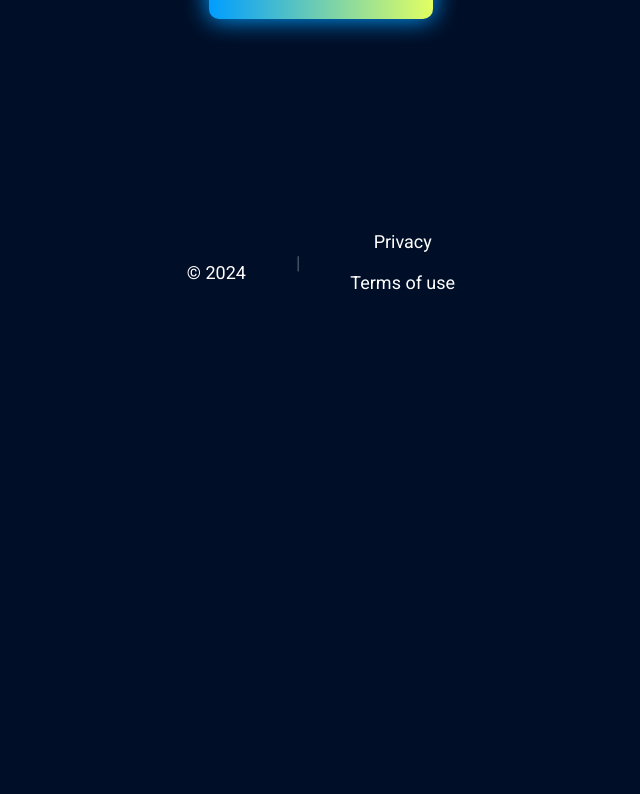
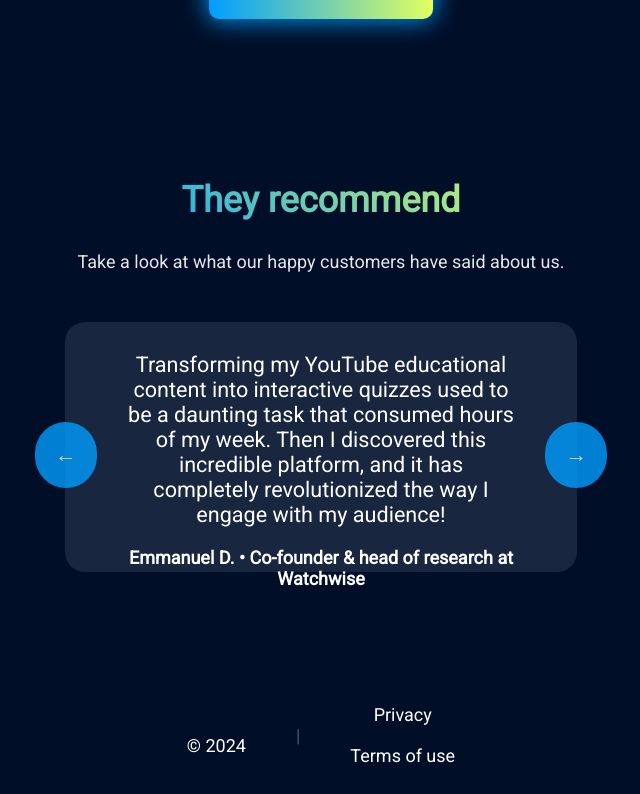
Before and after one commit to Dichiara25/Sola, a Next.js app: page / in a window 1280 px wide. Shown: the part 3361-4155 px from the top of the page, without its empty margins (319-959 px from the left). Before the commit the page ends 3682 px from the top, so only its background shows below. Built offline with nearby package versions, Linux system fonts and the light colour scheme.

Commit message:
Add feedback section

```diff
--- a/src/app/components/structure/Body.module.css
+++ b/src/app/components/structure/Body.module.css
@@ -9,7 +9,7 @@
 
 .subtitle {
     font-size: "large";
-    opacity: .8;
+    opacity: .9;
 }
 
 .paragraph {
--- /dev/null
+++ b/src/app/components/structure/home/Feedbacks.module.css
@@ -0,0 +1,67 @@
+.main {
+    display: flex;
+    flex-direction: column;
+    text-align: center;
+}
+
+.box {
+    position: relative;
+    display: flex;
+    flex-direction: column;
+    margin: 50px 0;
+    padding: 30px 60px;
+    border-radius: 20px;
+    background-color: var(--light-background-color);
+    max-width: 40vw;
+    height: 250px;
+}
+
+.verticalCenter {
+    margin: 0;
+    position: absolute;
+    top: 50%;
+    -ms-transform: translateY(-50%);
+    transform: translateY(-50%);
+}
+
+.comment {
+    font-size: larger;
+}
+
+.leftArrow {
+    position: absolute;
+    top: 100px;
+    left: -30px;
+    font-size: larger;
+    font-weight: bold;
+    border-radius: 40px;
+    padding: 20px;
+    background-color: var(--first-color);
+    opacity: .8;
+    transition: all .2s ease-in-out
+}
+
+.leftArrow:hover {
+    opacity: 1;
+    cursor: pointer;
+    scale: 1.1;
+}
+
+.rightArrow {
+    position: absolute;
+    top: 100px;
+    right: -30px;
+    font-size: larger;
+    font-weight: bold;
+    border-radius: 40px;
+    padding: 20px;
+    background-color: var(--first-color);
+    opacity: .8;
+    transition: all .2s ease-in-out
+}
+
+.rightArrow:hover {
+    opacity: 1;
+    cursor: pointer;
+    scale: 1.1;
+}
--- /dev/null
+++ b/src/app/components/structure/home/Feedbacks.tsx
@@ -0,0 +1,71 @@
+import { useState } from "react"
+import feedbackStyles from "./Feedbacks.module.css"
+import bodyStyles from "../Body.module.css"
+
+const MAX_COMMENT_LENGTH = 300;
+
+interface Feedback {
+    username: string,
+    comment: string,
+    company: string,
+    occupation: string,
+    stars: number
+}
+
+const fixtures: Feedback[] = [
+    {
+        username: "Emmanuel D.",
+        comment: "Transforming my YouTube educational content into interactive quizzes used to be a daunting task that consumed hours of my week. Then I discovered this incredible platform, and it has completely revolutionized the way I engage with my audience!",
+        occupation: "Co-founder & head of research",
+        company: "Watchwise",
+        stars: 5
+    },
+    {
+        username: "Alice J.",
+        comment: "The AI effortlessly turns my videos into comprehensive, thought-provoking questionnaires that not only make learning fun but also provide invaluable feedback on my viewers' understanding of the topics.",
+        occupation: "CTO",
+        company: "Notariz",
+        stars: 5
+    },
+    {
+        username: "Antoine C.",
+        comment: "The seamless API integration was a game changer for my workflow, allowing me to integrate quizzes directly into my website and social media channels.",
+        occupation: "Founder",
+        company: "Briefly",
+        stars: 5
+    }
+]
+
+export default function Feedbacks() {
+    const [feedbackIndex, setFeedbackIndex]= useState(0);
+
+    const increaseCounter = () => {
+        setFeedbackIndex(feedbackIndex < fixtures.length - 1 ? feedbackIndex + 1 : 0);
+    }
+
+    const decreaseCounter = () => {
+        setFeedbackIndex(feedbackIndex > 0 ? feedbackIndex - 1 : fixtures.length - 1);
+    }
+
+
+    return <div className={feedbackStyles.main}>
+        <h1>They recommend {process.env.NEXT_PUBLIC_APP_NAME}</h1>
+        <div className={bodyStyles.subtitle}>Take a look at what our happy customers have said about us.</div>
+        <div className={feedbackStyles.box}>
+            <div className={feedbackStyles.comment}>
+                {fixtures[feedbackIndex].comment.slice(0, MAX_COMMENT_LENGTH)}
+                {fixtures[feedbackIndex].comment.length > MAX_COMMENT_LENGTH && "..."}
+            </div>
+            <div style={{margin: "10px 0"}} />
+            <b>
+                {fixtures[feedbackIndex].username} • {fixtures[feedbackIndex].occupation} at {fixtures[feedbackIndex].company}
+            </b>
+            <div className={feedbackStyles.leftArrow} onClick={() => increaseCounter()}>
+                ←
+            </div>
+            <div className={feedbackStyles.rightArrow} onClick={() => decreaseCounter()}>
+                →
+            </div>
+        </div>
+    </div>
+}
--- a/src/app/components/structure/home/Landing.tsx
+++ b/src/app/components/structure/home/Landing.tsx
@@ -8,6 +8,7 @@ import Student from "../../../assets/student.png";
 import Meeting from "../../../assets/meeting.png";
 import Developer from "../../../assets/developer.png"
 import { routes } from "@/app/utils/routes";
+import Feedbacks from "./Feedbacks";
 
 export default function Landing() {
     return <div className={styles.main}>
@@ -47,5 +48,8 @@ export default function Landing() {
                 reverse={true}
             />
         </ScrollAppear>
+        <ScrollAppear>
+            <Feedbacks />
+        </ScrollAppear>
     </div>
 }
--- a/src/app/components/structure/home/Paragraph.module.css
+++ b/src/app/components/structure/home/Paragraph.module.css
@@ -5,7 +5,7 @@
     justify-content: space-between;
     width: 100%;
     align-items: center;
-    margin: 15vh 0;
+    margin: 10vh 0;
 }
 
 .paragraph {
--- a/src/app/components/structure/home/Paragraph.tsx
+++ b/src/app/components/structure/home/Paragraph.tsx
@@ -1,14 +1,15 @@
 import Image from 'next/image'
-import styles from './Paragraph.module.css'
+import paragraphStyles from './Paragraph.module.css'
+import bodyStyles from "../Body.module.css"
 
 function Illustration(props: {image: any, alt: string}) {
     return <Image src={props.image} width={500} alt={props.alt} />
 }
 
 function Text(props: {title: string, content: string, callToAction: string, link: string,}) {
-    return <div className={styles.paragraph}>
+    return <div className={paragraphStyles.paragraph}>
         <h1>{props.title}</h1>
-        <div>{props.content}</div>
+        <div className={bodyStyles.subtitle}>{props.content}</div>
         <a href={props.link} style={{margin: "50px 0"}}>
             <button>{props.callToAction}</button>
         </a>
@@ -16,7 +17,7 @@ function Text(props: {title: string, content: string, callToAction: string, link
 }
 
 export default function Paragraph(props: {title: string, content: string, image: any, alt: string, callToAction: string, link: string, reverse: boolean}) {
-    return <div className={styles.main}>
+    return <div className={paragraphStyles.main}>
         {props.reverse ? <>
                 <Illustration image={props.image} alt={props.alt} />
                 <Text title={props.title} content={props.content} callToAction={props.callToAction} link={props.link} />
```
